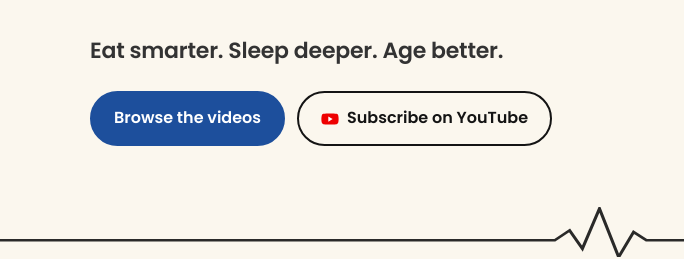
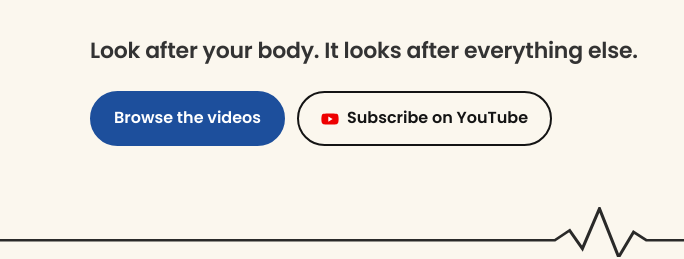
Before and after one commit to donhella/healthmakesyou.com, a plain HTML site: page index.html in a window 1280 px wide. Shown: the part 339-598 px from the top of the page, 0-684 px from the left. Drawn offline with Linux system fonts and the light colour scheme.

Commit message:
Hero tagline: Look after your body. It looks after everything else.
Co-Authored-By: Claude Opus 5.5 <noreply@anthropic.com>

```diff
--- a/index.html
+++ b/index.html
@@ -28,7 +28,7 @@
 <section class="hero"><div class="wrap hero-in">
   <div class="hero-text">
     <h1>Your <mark>health</mark> comes <em>first.</em></h1>
-    <p class="lede">Eat smarter. Sleep deeper. Age better.</p>
+    <p class="lede">Look after your body. It looks after everything else.</p>
     <div class="actions"><a class="btn" href="#videos">Browse the videos</a><a class="btn btn-yt btn-yt-ghost" href="https://www.youtube.com/@healthmakesyou?sub_confirmation=1" target="_blank" rel="noopener"><svg class="yt" viewBox="0 0 24 24" width="18" height="18" aria-hidden="true"><path d="M23 7.2a3 3 0 0 0-2.1-2.1C19 4.6 12 4.6 12 4.6s-7 0-8.9.5A3 3 0 0 0 1 7.2C.5 9.1.5 12 .5 12s0 2.9.5 4.8a3 3 0 0 0 2.1 2.1c1.9.5 8.9.5 8.9.5s7 0 8.9-.5a3 3 0 0 0 2.1-2.1c.5-1.9.5-4.8.5-4.8s0-2.9-.5-4.8z" class="yt-bg"/><path d="M9.75 15.5 15.5 12 9.75 8.5z" class="yt-tri"/></svg><span>Subscribe on YouTube</span></a></div>
   </div>
   <a class="hero-latest" href="/videos/blood-sugar-balance-eat-in-this-order-to-stop-spikes/">
```
